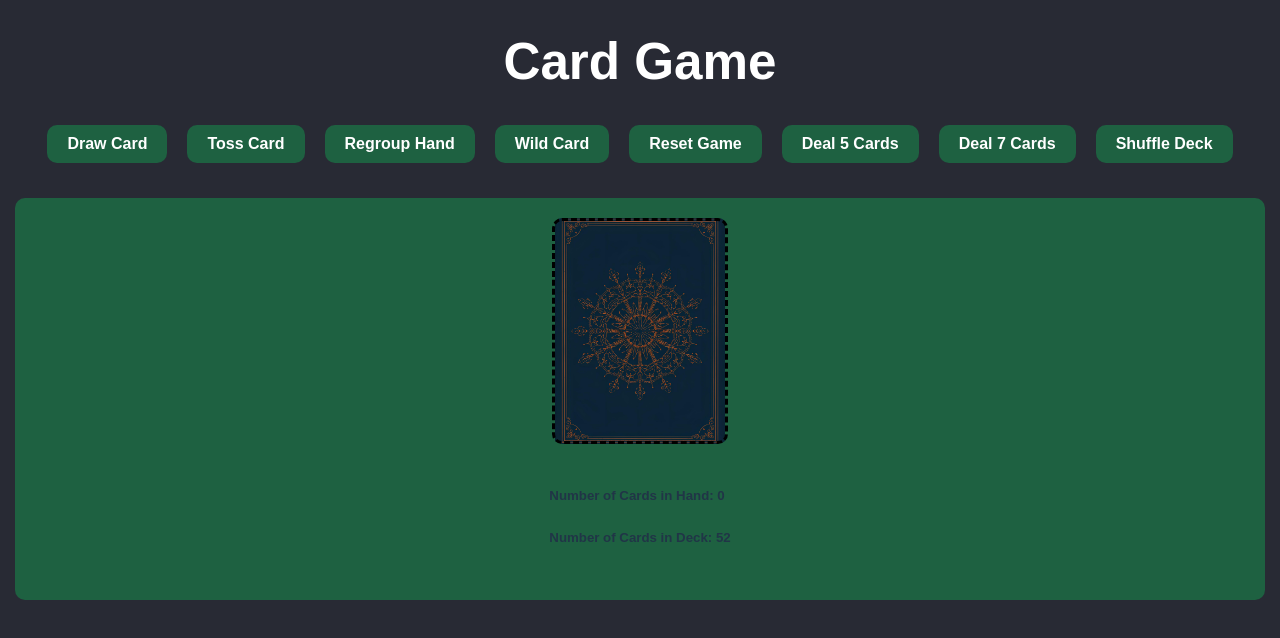
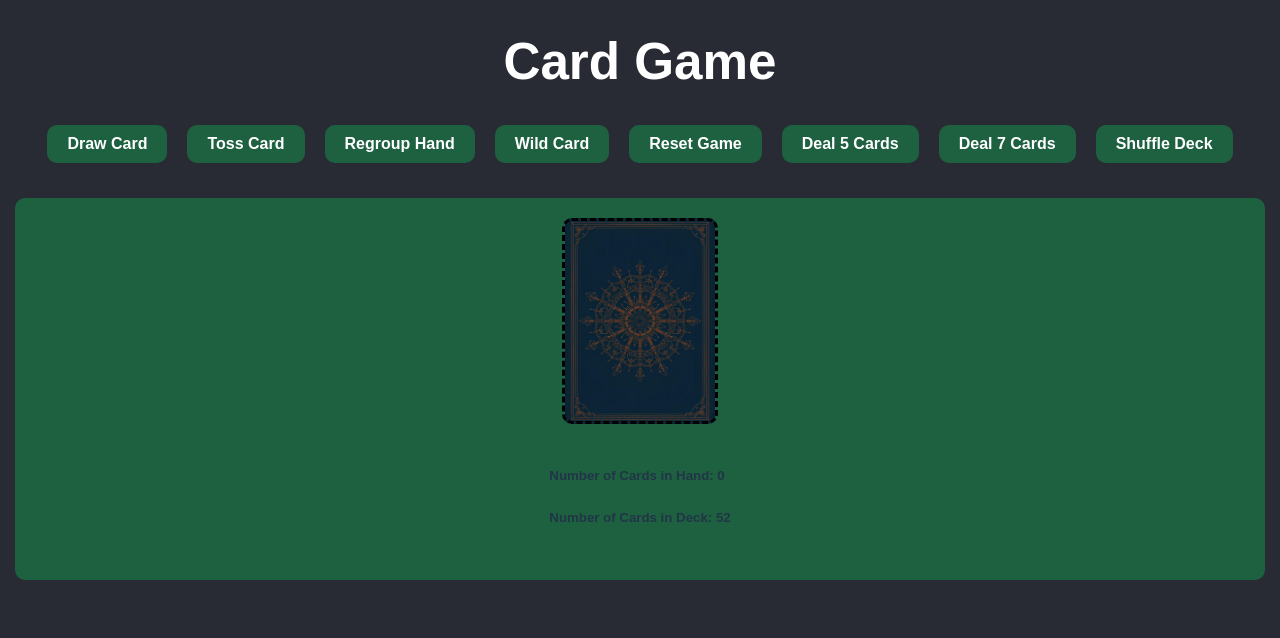
Before and after one commit to stat3m3nt/Reactive-deck, a React (Vite) app: page / in a window 1280 px wide. Shown: the top 638 px of the page. Built offline with nearby package versions, Linux system fonts and the light colour scheme.

Commit message:
updated css for deck image sizing

```diff
--- a/src/App.css
+++ b/src/App.css
@@ -24,6 +24,10 @@
   box-shadow: 0 4px 8px rgba(0, 0, 0, 0.2);
   cursor: pointer;
   transition: transform 0.2s;
+ }
+
+ .wild-card{
+    box-shadow: 0 0 20px gold;
  }
 
   .card:hover {
@@ -120,7 +124,7 @@
     width: 150px;
     height: 200px;
     border: 3px dashed black;
-    padding: 10px;
+    /* padding: 10px; */
     border-radius: 10px;
     /* background-color: white;
     cursor: pointer; */
```
